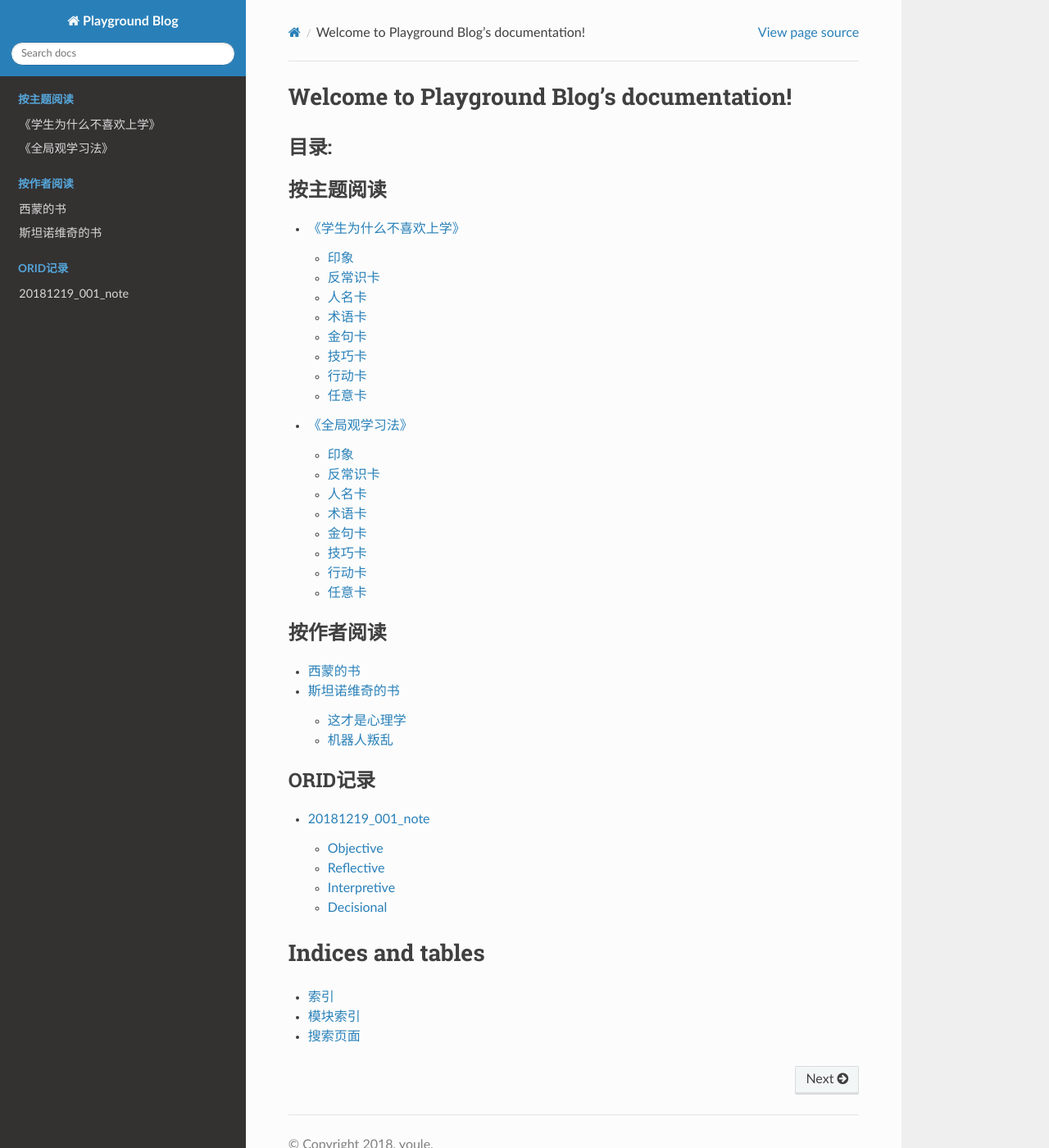
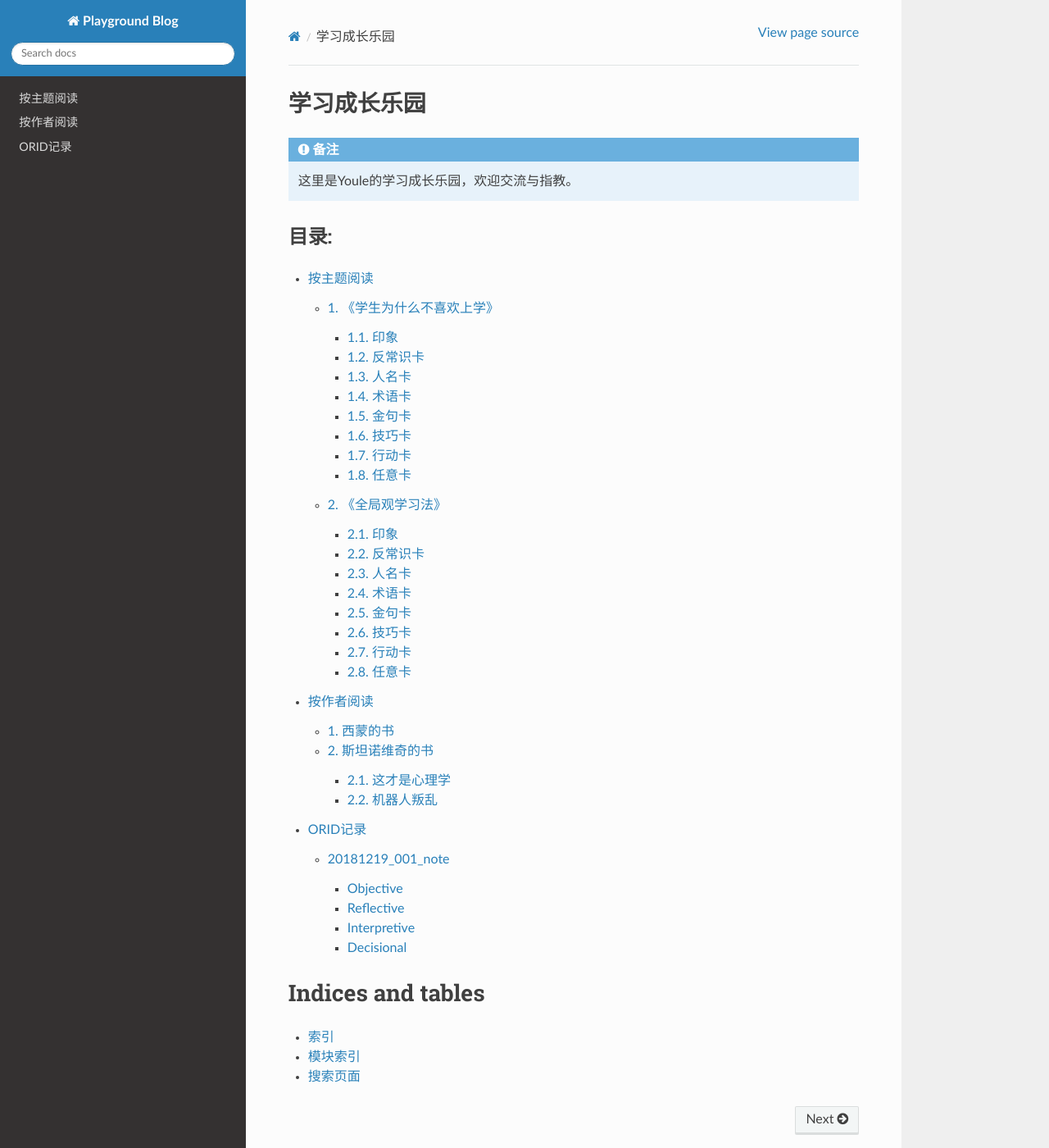
Before and after one commit to youle777/playground, a Sphinx documentation site: the page built from source/index.rst, in a window 1280 px wide and 1400 px high. Shown: the whole window at 82% size. Built offline with Sphinx 7.4.7 and the Read the Docs theme 2.0.0, drawn with Linux system fonts in a browser that asks for light colours.

```diff
--- a/source/index.rst
+++ b/source/index.rst
@@ -3,31 +3,29 @@
    You can adapt this file completely to your liking, but it should at least
    contain the root `toctree` directive.
 
-Welcome to Playground Blog's documentation!
-===========================================
+
+
+学习成长乐园
+====================================
+.. note::
+
+    这里是Youle的学习成长乐园，欢迎交流与指教。
+
 目录:
 ^^^^^
 
 .. toctree::
-   :maxdepth: 2
-   :caption: 按主题阅读
+   :maxdepth: 3
+   :glob:
+
+   topic/index
+   author/index
+   orid/index
 
 
-   topic/index
 
 
-.. toctree::
-   :maxdepth: 2
-   :caption: 按作者阅读
 
-   author/index
-
-
-.. toctree::
-   :maxdepth: 2
-   :caption: ORID记录
-
-   orid/index
 
 
 
```
Also changed, not shown: source/author/index.rst (+11 -4 lines), source/author/stanovich.rst (+10 -0 lines), source/orid/index.rst (+8 -1 lines), source/topic/index.rst (+10 -3 lines), 8 other files.
